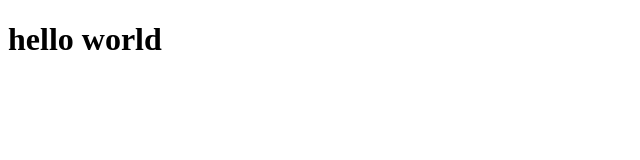
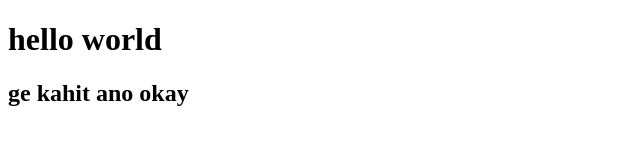
Before and after one commit to mstephacuzar/Sample, a plain HTML site: page index.html in a window 1280 px wide. Shown: the whole page, without its empty margins (0-640 px from the left). Drawn offline with Linux system fonts and the light colour scheme.

Commit message:
Added h2 in index.html

```diff
--- a/index.html
+++ b/index.html
@@ -8,5 +8,6 @@
 </head>
 <body>
     <h1>hello world</h1>
+    <h2>ge kahit ano okay</h2>
 </body>
 </html>
```
